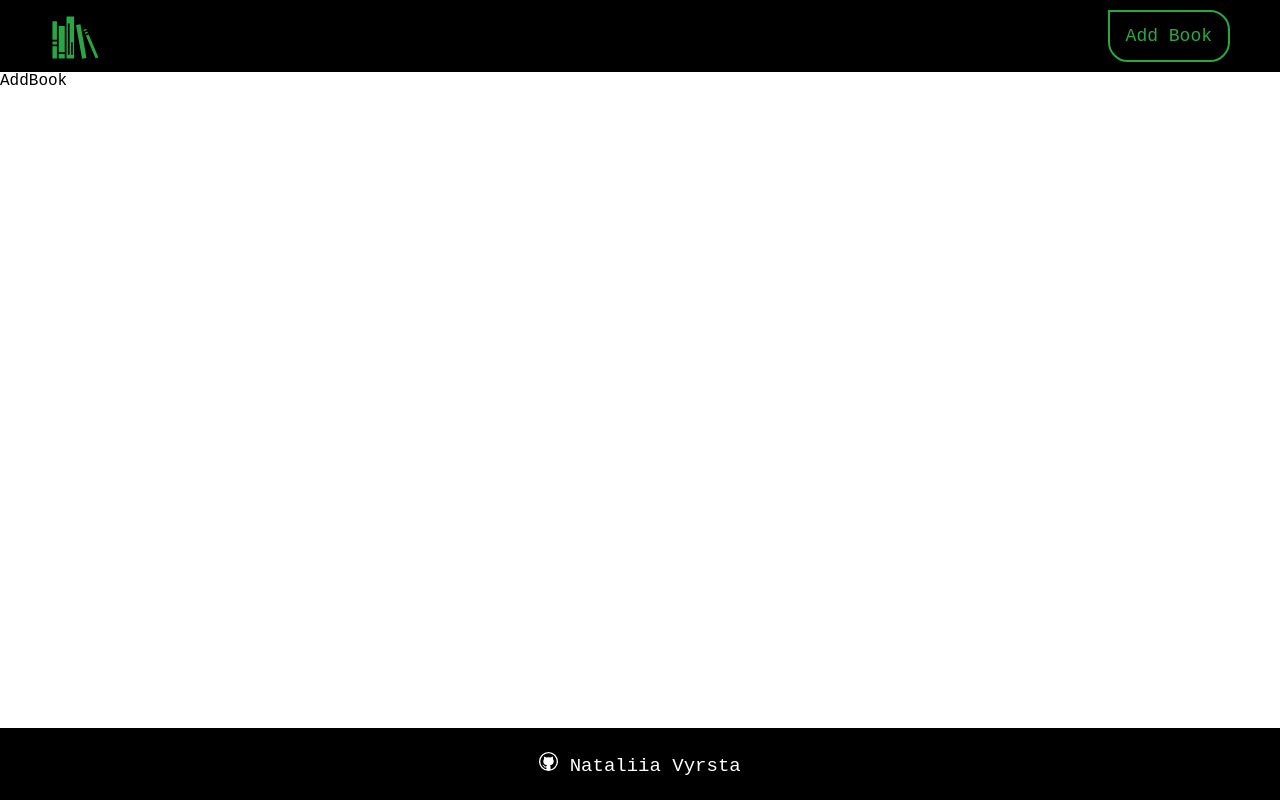
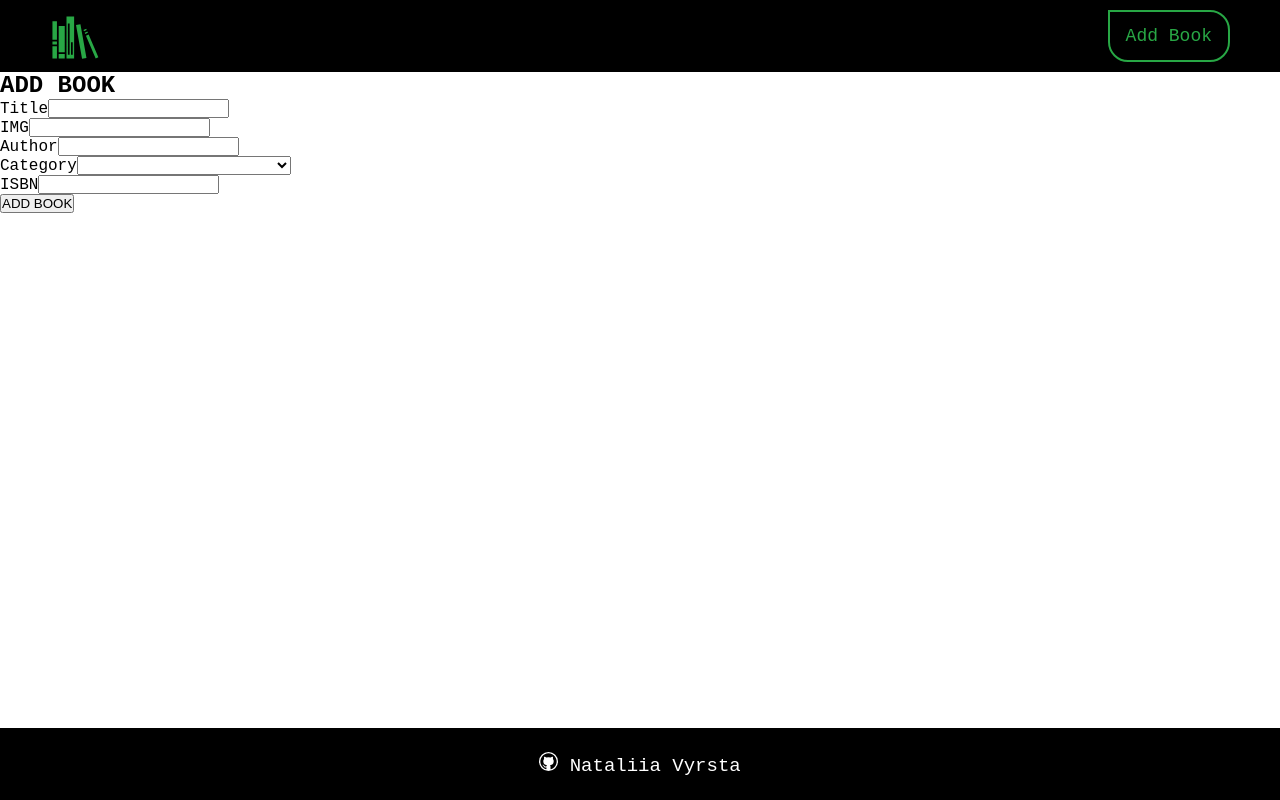
Before and after one commit to NVyrsta/bits-orchestra-books, a React (Create React App) app: page /add-book in a window 1280 px wide. Built offline with nearby package versions, Linux system fonts and the light colour scheme.

Commit message:
add post method and basic add book page layout

```diff
--- a/db.json
+++ b/db.json
@@ -76,6 +76,39 @@
       "editedAt": "13 March 2022, 1:48PM",
       "status": true,
       "imgSrc": "riko"
+    },
+    {
+      "id": 0.3747471046283968,
+      "status": true,
+      "title": "sdf",
+      "author": "sdf",
+      "category": "Mystery/Thriller",
+      "ISBN": "1111111111",
+      "createdAt": "Fri May 19 2023 16:16:06 GMT+0300 (Eastern European Summer Time)",
+      "editedAt": "Fri May 19 2023 16:16:06 GMT+0300 (Eastern European Summer Time)",
+      "imgSrc": "sdf"
+    },
+    {
+      "id": 0.950182882771615,
+      "status": true,
+      "title": "romeo",
+      "author": "romejoo",
+      "category": "Travel",
+      "ISBN": "1111111111",
+      "createdAt": "Fri May 19 2023 16:16:41 GMT+0300 (Eastern European Summer Time)",
+      "editedAt": "Fri May 19 2023 16:16:41 GMT+0300 (Eastern European Summer Time)",
+      "imgSrc": "romeo"
+    },
+    {
+      "id": 0.6267796035306332,
+      "status": true,
+      "title": "1",
+      "author": "1",
+      "category": "Fiction",
+      "ISBN": "1111111111",
+      "createdAt": "Fri May 19 2023 16:19:31 GMT+0300 (Eastern European Summer Time)",
+      "editedAt": "Fri May 19 2023 16:19:31 GMT+0300 (Eastern European Summer Time)",
+      "imgSrc": "1"
     }
   ]
 }
--- a/package.json
+++ b/package.json
@@ -20,6 +20,7 @@
     "sass": "^1.54.9",
     "scss": "^0.2.4",
     "typescript": "^4.9.5",
+    "uuid": "^9.0.0",
     "web-vitals": "^2.1.4"
   },
   "scripts": {
--- a/src/api/api.ts
+++ b/src/api/api.ts
@@ -1,4 +1,4 @@
-// import { Book } from '../types/Book';
+import { Book } from '../types/Book';
 
 const API_URL = 'http://localhost:3001/books';
 
@@ -28,3 +28,20 @@ export async function deleteBookById(id: number) {
     console.error(`Error deleting book with ID ${id}:`, error);
   }
 }
+
+export async function addBook(bookData: Book) {
+  try {
+    const response = await fetch(API_URL, {
+      method: 'POST',
+      headers: {
+        'Content-Type': 'application/json'
+      },
+      body: JSON.stringify(bookData)
+    });
+    const newBook = await response.json();
+    return newBook;
+  } catch (error) {
+    console.error('Error creating book:', error);
+    throw error;
+  }
+}
--- a/src/components/AddBook.tsx
+++ b/src/components/AddBook.tsx
@@ -1,9 +1,118 @@
-import React from 'react';
+import React, { useState } from 'react';
+import categories from '../utils/categories';
+import { Book } from '../types/Book';
+import { useNavigate } from 'react-router-dom';
+import { addBook } from '../api/api';
 
 const AddBook = () => {
+  const [book, setBook] = useState<Book>({
+    id: Math.random(),
+    status: true,
+    title: '',//
+    author: '',//
+    category: '',
+    ISBN: undefined,//
+    createdAt: new Date().toString(),
+    editedAt: new Date().toString(),
+    imgSrc: ''//
+  });
+  const navigate = useNavigate();
+
+  const onInputChange = (event: React.ChangeEvent<HTMLInputElement>) => {
+    setBook({
+      ...book,
+      [event.target.name]: event.target.value,
+    })
+  };
+
+  const onInputSelect = (event: React.ChangeEvent<HTMLSelectElement>) => {
+    setBook({
+      ...book,
+      [event.target.name]: event.target.value
+    });
+  };
+
+  const handleSubmit = (event: React.FormEvent<HTMLFormElement>) => {
+    event.preventDefault();
+    navigate('/'); console.log(book, 'book submited');
+    addBook(book);
+  };
+
   return (
-    <div>AddBook</div>
-  )
+    <section>
+      <form onSubmit={(e) => handleSubmit(e)} className="add-form">
+        <div className="add-form__content">
+          <div className="add-form__header">
+            <h2 className="add-form__header-title">ADD BOOK</h2>
+            <div className="add-form__header-close"></div>
+          </div>
+          <div className="add-form__title add-form__field">
+            Title
+            <input
+              type="text"
+              className="add-form__field-input"
+              name="title"
+              onChange={(e) => onInputChange(e)}
+              required
+            />
+          </div>
+          <div className="add-form__title add-form__field">
+            IMG
+            <input
+              type="text"
+              className="add-form__field-input"
+              name="imgSrc"
+              onChange={(e) => onInputChange(e)}
+              required
+            />
+          </div>
+          <div className="add-form__author add-form__field">
+            Author
+            <input
+              type="text"
+              className="add-form__field-input"
+              name="author"
+              onChange={(e) => onInputChange(e)}
+              required
+            />
+          </div>
+          <div className="add-form__category add-form__field">
+            Category
+            <select
+              className="add-form__category-select add-form__field-input"
+              name="category"
+              onChange={onInputSelect}
+              required
+            >
+              <option value=""></option>
+              {categories.map((category) => (
+                <option value={category} key={category}>
+                  {category}
+                </option>
+              ))}
+            </select>
+          </div>
+          <div className="add-form__isbn add-form__field">
+            ISBN
+            <input
+              type="text"
+              className="add-form__field-input"
+              // value={isbn || 0}
+              maxLength={10}
+              minLength={10}
+              name="ISBN"
+              onChange={(e) => onInputChange(e)}
+              required
+            />
+            {/* {isNumber && (
+                <span style={{ color: 'red' }}>enter an ISBN(10 digits)</span>
+              )} */}
+          </div>
+        </div>
+        <input type="submit" className="add-form__submit" value="ADD BOOK" />
+      </form>
+    </section>
+  );
 };
 
 export default AddBook;
--- /dev/null
+++ b/src/utils/categories.ts
@@ -0,0 +1,32 @@
+export default [
+  'Fiction',
+  'Non-fiction',
+  'Mystery/Thriller',
+  'Science Fiction',
+  'Fantasy',
+  'Historical Fiction',
+  'Romance',
+  'Horror',
+  'Biography/Autobiography',
+  'Self-help/Personal Development',
+  'Business/Entrepreneurship',
+  'Travel',
+  'Science',
+  'History',
+  'Philosophy',
+  'Religion/Spirituality',
+  'Art/Photography',
+  "Children's Books",
+  'Young Adult',
+  'Poetry',
+  'Drama/Plays',
+  'Cookbooks',
+  'Comics/Graphic Novels',
+  'Sports',
+  'Health/Fitness',
+  'Psychology',
+  'Education',
+  'Technology',
+  'Environment/Ecology',
+  'Parenting/Family'
+];
```
Also changed, not shown: 1 other file (tests, documents, lock files or other folders).
